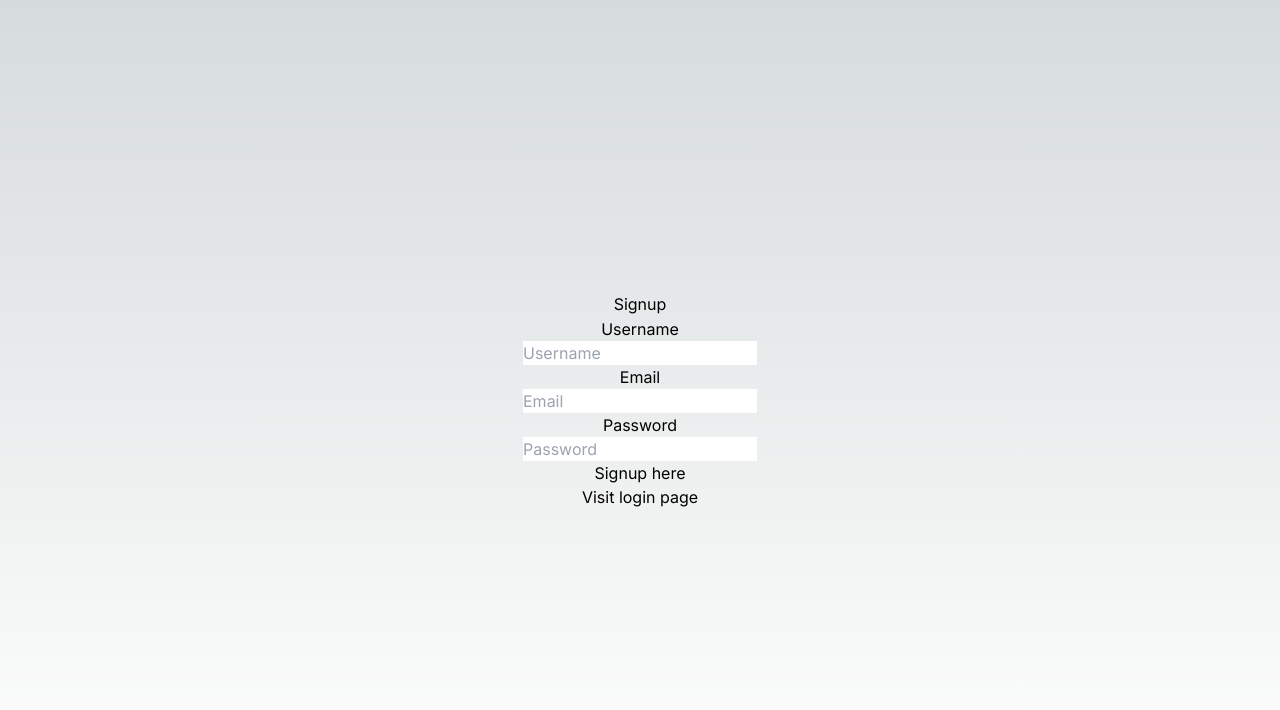
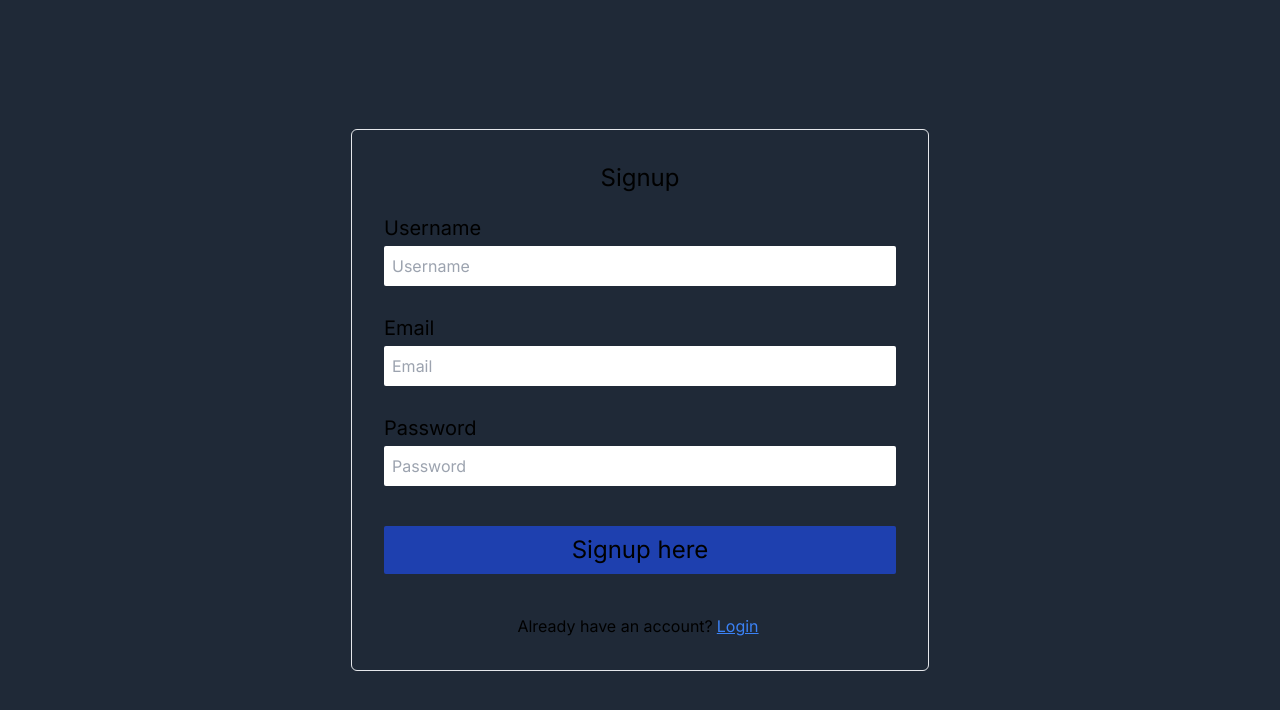
Before and after one commit to marceloxhenrique/NextJS, a Next.js app: page /signup in a window 1280 px wide. Shown: the top 710 px of the page. Built offline with nearby package versions, Linux system fonts and the light colour scheme.

Commit message:
Update Login.tsx and Signup.tsx

```diff
--- a/src/app/globals.css
+++ b/src/app/globals.css
@@ -1,6 +1,20 @@
 @tailwind base;
 @tailwind components;
 @tailwind utilities;
+
+@layer components {
+  .input {
+    @apply text-black px-2 py-1 rounded-sm mb-6 outline-blue-800 w-[32rem] h-10
+  }
+
+  .button {
+    @apply bg-blue-800 p-2 my-4 rounded-sm text-2xl
+  }
+
+  .label {
+    @apply text-xl py-1
+  }
+}
 
 :root {
   --foreground-rgb: 0, 0, 0;
@@ -18,10 +32,7 @@
 
 body {
   color: rgb(var(--foreground-rgb));
-  background: linear-gradient(
-      to bottom,
+  background: linear-gradient(to bottom,
       transparent,
-      rgb(var(--background-end-rgb))
-    )
-    rgb(var(--background-start-rgb));
+      rgb(var(--background-end-rgb))) rgb(var(--background-start-rgb));
 }
--- a/src/app/login/page.tsx
+++ b/src/app/login/page.tsx
@@ -11,36 +11,50 @@ export default function LoginPage() {
   });
 
   const onLogin = async () => {};
-  console.log(user);
+
   return (
-    <div className="flex  flex-col items-center justify-center min-h-screen py-2">
-      <h1>Login</h1>
-      {/* <hr /> */}
-
-      <label htmlFor="email">Email</label>
+    <main className="flex  flex-col items-center justify-center min-h-screen py-2 bg-gray-800">
+      <section className="flex flex-col p-8  border border-cya-800 rounded-md ">
+        <h1 className="flex justify-center text-2xl pb-4">Login</h1>
+        <label className="label" htmlFor="email">
+          Email
+        </label>
         <input
-        className="text-black"
+          className="input"
           type="email"
           id="email"
           name="email"
           placeholder="Email"
           value={user.email}
-        onChange={(e) => setUser({ ...user, [e.target.name]: e.target.value })}
+          onChange={(e) =>
+            setUser({ ...user, [e.target.name]: e.target.value })
+          }
         />
-      <label htmlFor="password">Password</label>
+        <label className="label" htmlFor="password">
+          Password
+        </label>
         <input
-        className="text-black"
+          className="input"
           type="password"
           id="password"
           name="password"
           placeholder="Password"
           value={user.password}
-        onChange={(e) => setUser({ ...user, [e.target.name]: e.target.value })}
+          onChange={(e) =>
+            setUser({ ...user, [e.target.name]: e.target.value })
+          }
         />
-      <button onClick={onLogin} className="">
-        Login here
+        <button onClick={onLogin} className="button">
+          Login
         </button>
-      <Link href={"/signup"}> Visit Signup</Link>
-    </div>
+
+        <p className="flex flex-row  justify-center mt-6">
+          Don{"'"}t have an account?
+          <Link href={"/signup"} className="underline text-blue-500 mx-1">
+            Signup
+          </Link>
+        </p>
+      </section>
+    </main>
   );
 }
--- a/src/app/signup/page.tsx
+++ b/src/app/signup/page.tsx
@@ -15,43 +15,63 @@ export default function SignupPage() {
   const onSignup = async () => {};
   console.log(user);
   return (
-    <div className="flex  flex-col items-center justify-center min-h-screen py-2">
-      <h1>Signup</h1>
-      <hr />
-      <label htmlFor="username">Username</label>
+    <main className="flex  flex-col items-center justify-center min-h-screen py-2 bg-gray-800">
+      <section className="flex flex-col p-8  border border-cya-800 rounded-md ">
+        <h1 className="flex justify-center text-2xl pb-4">Signup</h1>
+
+        <label className="label" htmlFor="username">
+          Username
+        </label>
         <input
-        className="text-black"
+          className="input"
           type="text"
           id="username"
           name="username"
           placeholder="Username"
           value={user.username}
-        onChange={(e) => setUser({ ...user, [e.target.name]: e.target.value })}
+          onChange={(e) =>
+            setUser({ ...user, [e.target.name]: e.target.value })
+          }
         />
-      <label htmlFor="email">Email</label>
+        <label className="label" htmlFor="email">
+          Email
+        </label>
         <input
-        className="text-black"
+          className="input"
           type="email"
           id="email"
           name="email"
           placeholder="Email"
           value={user.email}
-        onChange={(e) => setUser({ ...user, [e.target.name]: e.target.value })}
+          onChange={(e) =>
+            setUser({ ...user, [e.target.name]: e.target.value })
+          }
         />
-      <label htmlFor="password">Password</label>
+        <label className="label" htmlFor="password">
+          Password
+        </label>
         <input
-        className="text-black"
+          className="input"
           type="password"
           id="password"
           name="password"
           placeholder="Password"
           value={user.password}
-        onChange={(e) => setUser({ ...user, [e.target.name]: e.target.value })}
+          onChange={(e) =>
+            setUser({ ...user, [e.target.name]: e.target.value })
+          }
         />
-      <button onClick={onSignup} className="">
+        <button onClick={onSignup} className="button">
           Signup here
         </button>
-      <Link href={"/login"}> Visit login page</Link>
-    </div>
+        <p className="flex flex-row  justify-center mt-6">
+          Already have an account?
+          <Link className="underline text-blue-500 mx-1" href={"/login"}>
+            {" "}
+            Login
+          </Link>
+        </p>
+      </section>
+    </main>
   );
 }
```
Lines whose indentation alone changed are shown as unchanged.
